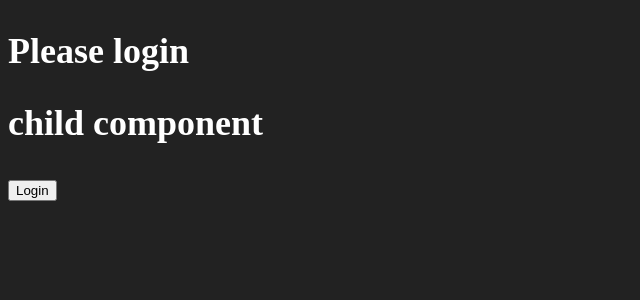
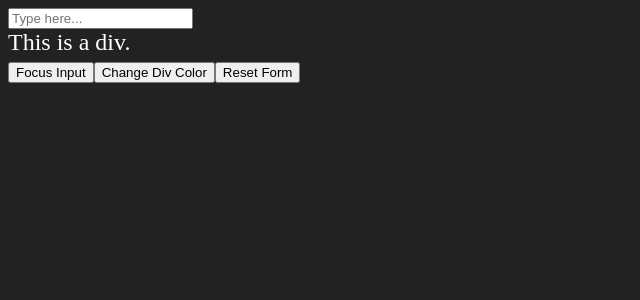
Before and after one commit to ameysawant/react-typescript, a React (Vite) app: page / in a window 1280 px wide. Shown: the top 300 px of the page, without its empty margins (0-640 px from the left). Built offline with nearby package versions, Linux system fonts and the light colour scheme.

Commit message:
added useref types

```diff
--- a/src/App.tsx
+++ b/src/App.tsx
@@ -3,6 +3,7 @@ import Button from "./components/Button";
 import Forms from "./components/Forms";
 import Functions from "./components/Functions";
 import Parent from "./components/Parent";
+import Refs from "./components/Refs";
 import States from "./components/States";
 
 const App = () => {
@@ -26,7 +27,8 @@ const App = () => {
       </Button> */}
       {/* <States /> */}
       {/* <Forms /> */}
-      <Parent />
+      {/* <Parent /> */}
+      <Refs />
     </>
   );
 };
--- /dev/null
+++ b/src/components/Refs.tsx
@@ -0,0 +1,41 @@
+import { useRef } from "react";
+
+const Refs = () => {
+  const inputRef = useRef<HTMLInputElement>(null);
+  const divRef = useRef<HTMLDivElement>(null);
+  const formRef = useRef<HTMLFormElement>(null);
+
+  const changeFocus = () => {
+    inputRef.current?.focus();
+  };
+
+  const changeDivColour = () => {
+    if (divRef.current) {
+      divRef.current.style.background = "red";
+    }
+  };
+
+  const formReset = () => {
+    formRef.current?.reset();
+  };
+
+  return (
+    <form ref={formRef}>
+      <input ref={inputRef} type="text" placeholder="Type here..." />
+
+      <div ref={divRef}>This is a div.</div>
+
+      <button type="button" onClick={changeFocus}>
+        Focus Input
+      </button>
+      <button type="button" onClick={changeDivColour}>
+        Change Div Color
+      </button>
+      <button type="button" onClick={formReset}>
+        Reset Form
+      </button>
+    </form>
+  );
+};
+
+export default Refs;
```
